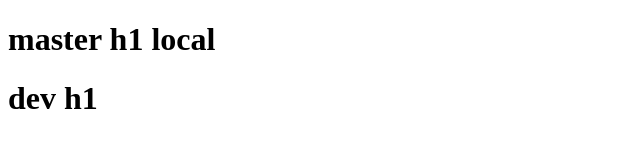
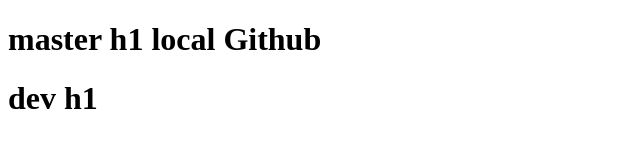
Before and after one commit to burningbbq/20201004, a plain HTML site: page index.html in a window 1280 px wide. Shown: the whole page, without its empty margins (0-640 px from the left). Drawn offline with Linux system fonts and the light colour scheme.

Commit message:
edit github h1

```diff
--- a/index.html
+++ b/index.html
@@ -3,10 +3,10 @@
 <head>
     <meta charset="UTF-8">
     <meta name="viewport" content="width=device-width, initial-scale=1.0">
-    <title>Document</title>
+    <title>Document Github</title>
 </head>
 <body>
-    <h1>master h1 local</h1>
+    <h1>master h1 local Github</h1>
     <h1>dev h1</h1>
 </body>
 </html>
```
